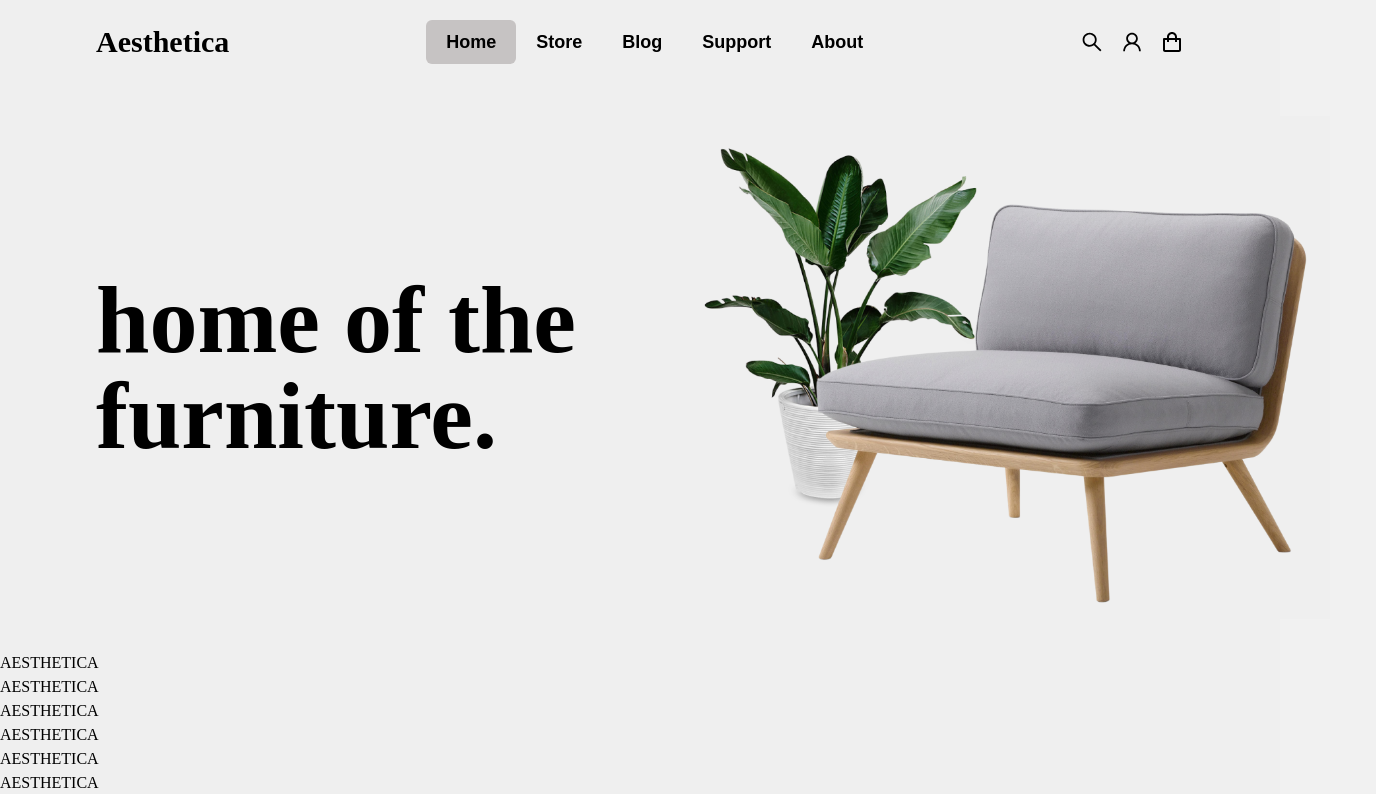
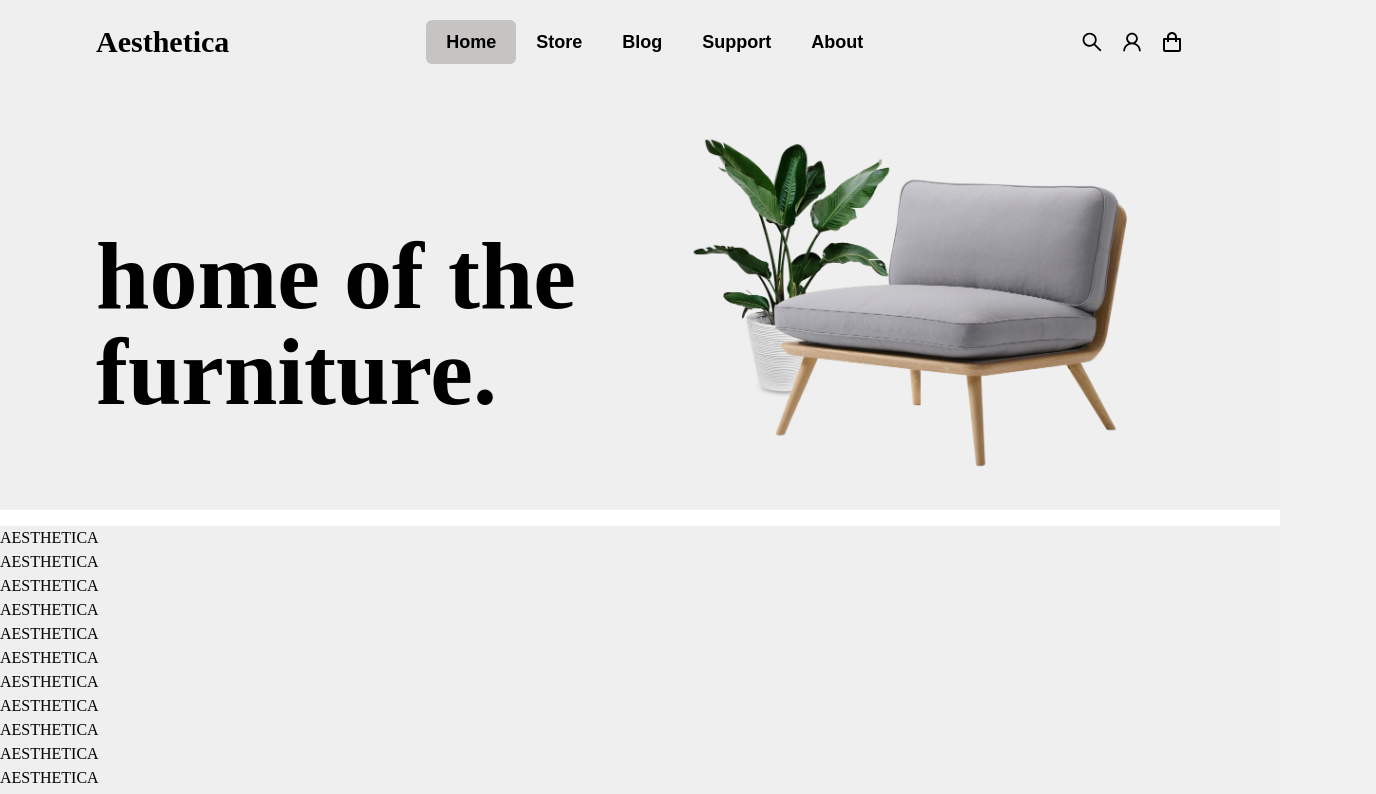
Before and after one commit to vdumic/HCI-2022-23, a Next.js app in the folder aesthetica/: page / in a window 1280 px wide. Shown: the top 794 px of the page, 1376 px wide, since content can reach past the window. Built offline with nearby package versions, Linux system fonts and the light colour scheme.

Commit message:
Home page image and slogan

```diff
--- /dev/null
+++ b/aesthetica/components/MainPageImage.js
@@ -0,0 +1,22 @@
+import Image from "next/image";
+import MainImage from "../assets/main_image.png";
+import Spacer from "./Spacer";
+
+const MainPageImage = () => {
+  return (
+    <>
+      <div className="flex mx-24 my-8 justify-center">
+        <div className="flex flex-col pt-28 w-9/12">
+          <h1 className="text-left text-8xl font-bold">home of the</h1>
+          <h1 className="text-left text-8xl font-bold">furniture.</h1>
+        </div>
+        <div className="mr-10">
+          <Image src={MainImage} width="640" height="440" alt="Main image" />
+        </div>
+      </div>
+      <Spacer />
+    </>
+  );
+};
+
+export default MainPageImage;
--- a/aesthetica/pages/index.js
+++ b/aesthetica/pages/index.js
@@ -1,20 +1,10 @@
-import Image from "next/image";
 import HeaderFooterLayout from "../layouts/HeaderFooterLayout";
-
-import MainImage from "../assets/main_image.png";
+import MainPageImage from "../components/MainPageImage";
 
 const Home = () => {
   return (
     <HeaderFooterLayout title="Aesthetica / Home">
-      <div className="container flex mx-24 my-8 justify-between">
-        <div className="flex-col content-center w-9/12">
-          <h1 className="text-8xl font-bold">home of the</h1>
-          <h1 className="text-8xl font-bold">furniture.</h1>
-        </div>
-        <div className="w-full h-full ml-20">
-          <Image src={MainImage} width="640" height="440" alt="Main image" />
-        </div>
-      </div>
+      <MainPageImage />
       <h1>AESTHETICA</h1>
       <h1>AESTHETICA</h1>
       <h1>AESTHETICA</h1>
```
